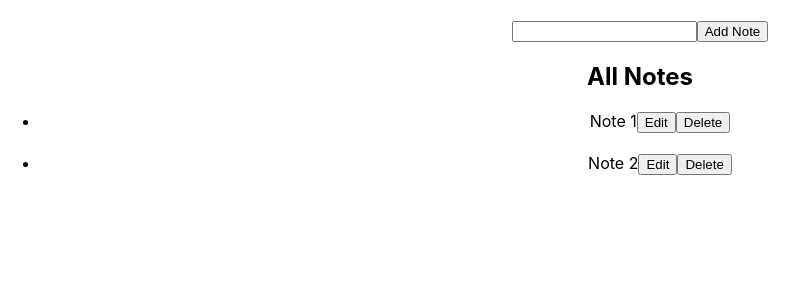
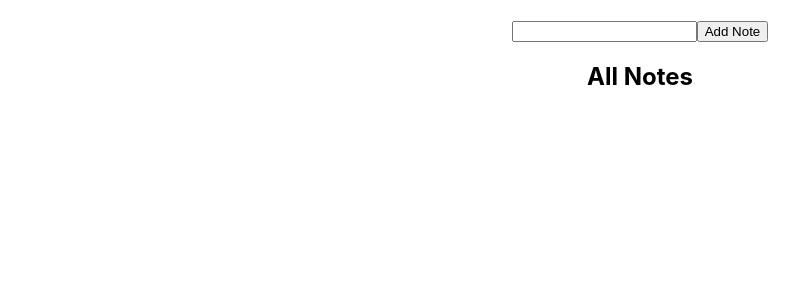
Before and after one commit to asiefmahir/video-lecture-codebase, a React (Create React App) app: page / in a window 1280 px wide. Shown: the top 300 px of the page, without its empty margins (0-808 px from the left). Built offline with nearby package versions, Linux system fonts and the light colour scheme.

Commit message:
feat: Implement edit and update features in the Note taking app

```diff
--- a/src/App.js
+++ b/src/App.js
@@ -4,10 +4,7 @@ import "./App.css";
 function App() {
 	// Re-Render
 	const [noteTitle, setNoteTitle] = useState("");
-	const [notes, setNotes] = useState([
-		{ id: 1, title: "Note 1" },
-		{ id: 2, title: "Note 2" },
-	]);
+	const [notes, setNotes] = useState([]);
 	const [editMode, setEditMode] = useState(false);
 	const [editableNote, setEditableNote] = useState(null);
 
@@ -22,6 +19,10 @@ function App() {
 			return alert(`Please provide a valid title`);
 		}
 
+		editMode ? updateHandler() : createHandler();
+	};
+
+	const createHandler = () => {
 		const newNote = {
 			id: Date.now() + "",
 			title: noteTitle,
@@ -44,6 +45,26 @@ function App() {
 		// notes = updatedNotes
 	};
 
+	const editHandler = (note) => {
+		setEditMode(true);
+		setEditableNote(note);
+		setNoteTitle(note.title);
+	};
+
+	const updateHandler = () => {
+		const updatedNotes = notes.map((item) => {
+			if (item.id === editableNote.id) {
+				return { ...item, title: noteTitle };
+			}
+			return item;
+		});
+
+		setNotes(updatedNotes);
+		setEditMode(false);
+		setNoteTitle("");
+		// notes = updatedNotes
+	};
+
 	return (
 		<div className="App">
 			<form onSubmit={submitHandler}>
@@ -52,7 +73,9 @@ function App() {
 					value={noteTitle}
 					onChange={changeTitleHandler}
 				/>
-				<button type="submit">Add Note</button>
+				<button type="submit">
+					{editMode ? "Update Note" : "Add Note"}
+				</button>
 			</form>
 			<div className="note-list">
 				<h2>All Notes</h2>
@@ -61,7 +84,9 @@ function App() {
 						<>
 							<li key={note.id}>
 								<span>{note.title}</span>
-								<button>Edit</button>
+								<button onClick={() => editHandler(note)}>
+									Edit
+								</button>
 								<button onClick={() => removeHandler(note.id)}>
 									Delete
 								</button>
```
